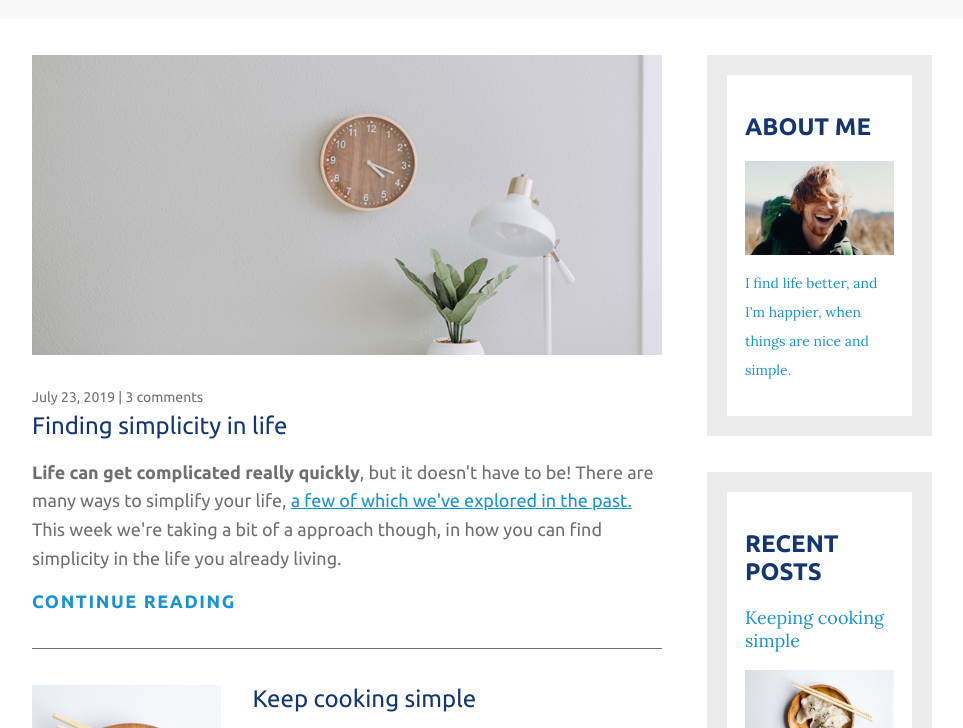
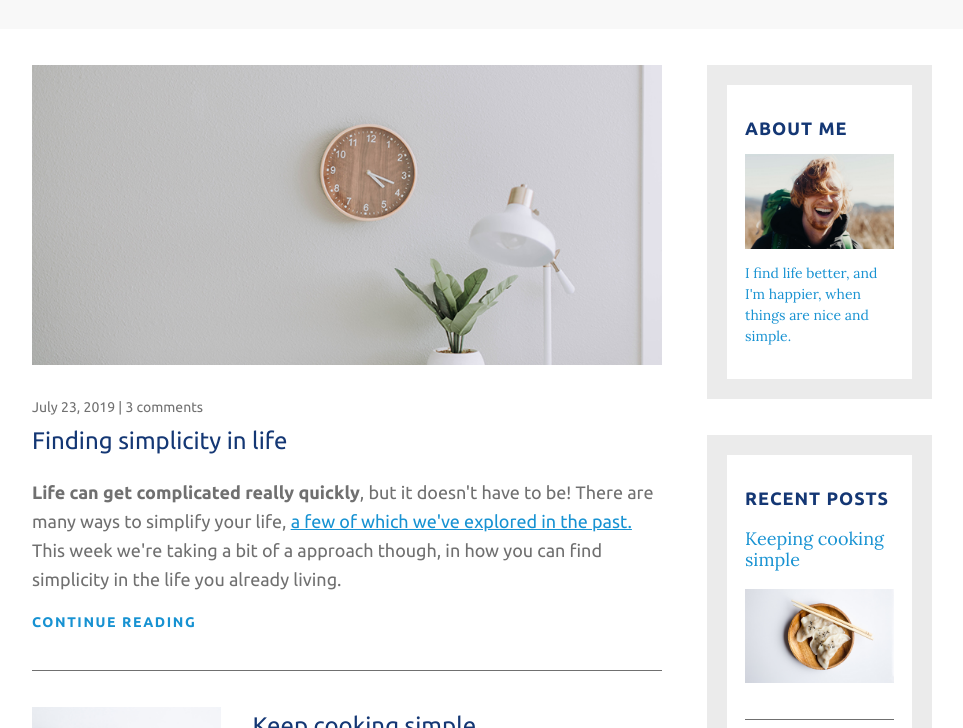
Before and after one commit to Theo-flux/social-life-website, a plain HTML site: page index.html in a window 1280 px wide. Shown: the part 123-851 px from the top of the page, without its empty margins (158-1121 px from the left). Drawn offline with Linux system fonts and the light colour scheme.

Commit message:
styled up the website

```diff
--- a/css/styles.css
+++ b/css/styles.css
@@ -11,7 +11,8 @@
 body {
     font-size: 1.125rem;
     font-family: 'Ubuntu', sans-serif;
-    margin: 0;
+    margin: 0px;
+    line-height: 1.6;
 }
 
 img {
@@ -67,7 +68,7 @@ a:focus {
 
 .article-read-more {
     text-decoration: none;
-    font-size: 1.125rem;
+    font-size: 0.875rem;
     font-weight: 500;
     color: var(--lightBlue);
     font-weight: 700;
@@ -95,7 +96,8 @@ a:focus {
 
 .widget-title {
     color: var(--darkBlue);
-    font-size: 1.5rem;
+    font-size: 1.125rem;
+    letter-spacing: 1px;
 }
 
 .widget-recent-post-title {
@@ -105,10 +107,16 @@ a:focus {
     font-weight: 300;
 }
 
+.widget-title,
+.widget-recent-post-title {
+  line-height: 1.2;
+}
+
 .widget-body {
     font-size: 0.875rem;
     font-family: 'Lora', sans-serif;
     color: var(--lightBlue);
+    line-height: 1.5;
 }
 /* link and Navigation */
 
@@ -132,6 +140,7 @@ nav a{
     font-weight: 700;
     text-transform: uppercase;
     font-size: 0.875rem;
+    text-transform: capitalize;
 }
 
 nav a:hover,
```
Also changed, not shown: 1 other file.
